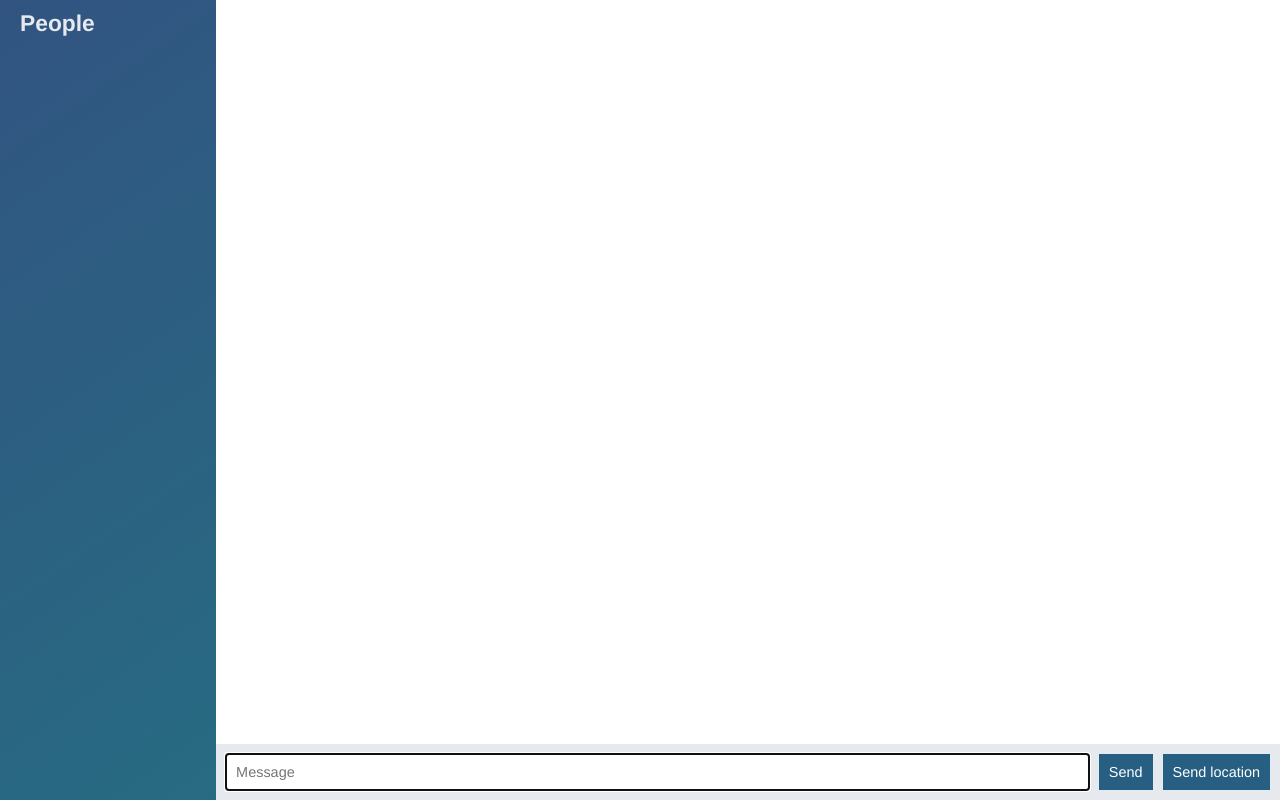
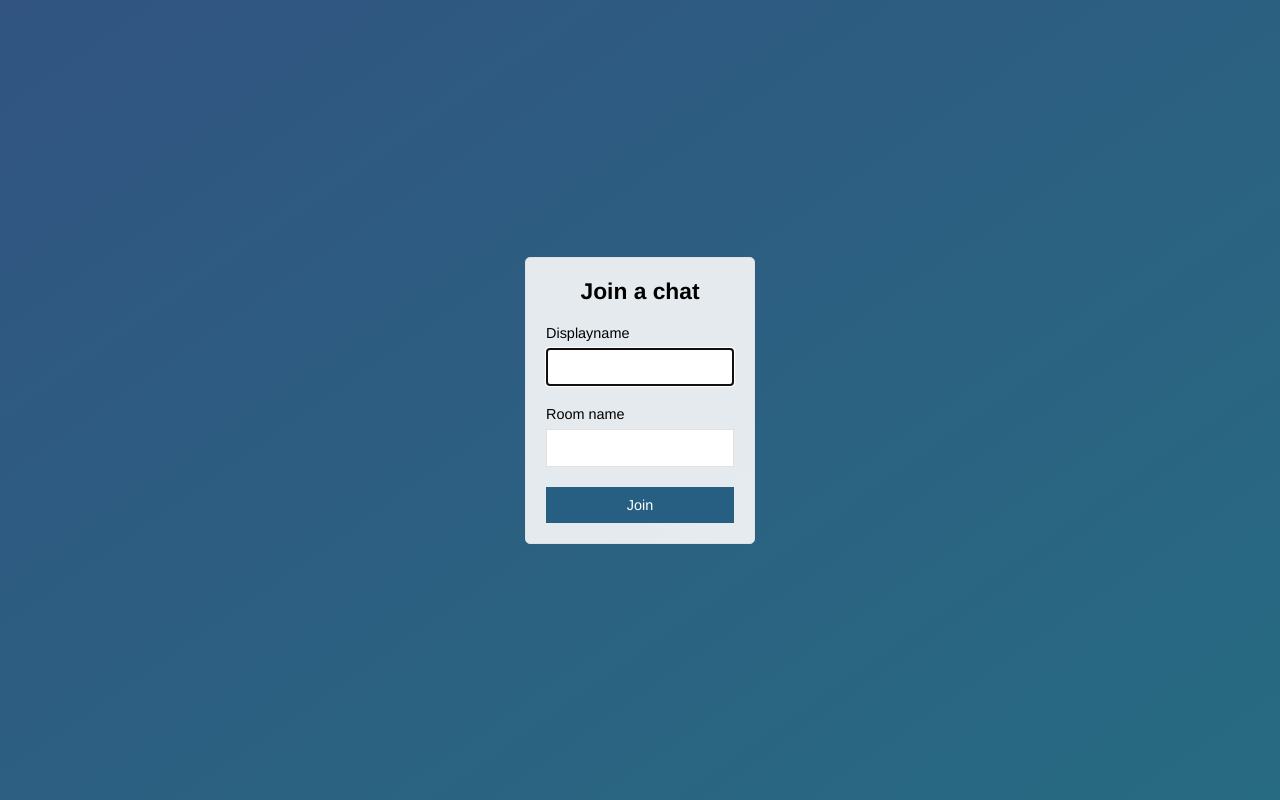
Before and after one commit to hoanghiep106/node-chat-app, a website: page public/index.html in a window 1280 px wide. Drawn offline with nearby package versions, Linux system fonts and the light colour scheme; no server answers.

Commit message:
Add join page that submits to chat.html

```diff
--- a/public/index.html
+++ b/public/index.html
@@ -2,59 +2,31 @@
 <html lang="en">
 
 <head>
-    <title></title>
+    <title>Join | Chat app</title>
     <meta charset="UTF-8">
     <meta name="viewport" content="width=device-width, initial-scale=1">
     <link rel="stylesheet" href="/styles/styles.css">
 </head>
 
-<body class="chat">
-
-    <div class="chat__sidebar">
-        <h3>People</h3>
-        <div id="users"></div>
+<body class="centered-form">
+    <div class="centered-form__form">
+        <form action="/chat.html">
+            <div class="form-field">
+                <h3>Join a chat</h3>
+            </div>
+            <div class="form-field">
+                <label>Displayname</label>
+                <input type="text" name="name" autofocus />
+            </div>
+            <div class="form-field">
+                <label>Room name</label>
+                <input type="text" name="room" />
+            </div>
+            <div class="form-field">
+                <button>Join</button>
+            </div>
+        </form>
     </div>
-
-    <div class="chat__main">
-        <ol id="messages" class="chat__messages"></ol>
-        <div class="chat__footer">
-            <form id="message-form">
-                <input type="text" name="message" placeholder="Message" autofocus autocomplete="off" />
-                <button>Send</button>
-            </form>
-            <button id="send-location">Send location</button>
-        </div>
-    </div>
-
-    <script id="message-template" type="text/template">
-        <li class="message">
-            <div class="message__title">
-                <h4>{{from}}</h4>
-                <span>{{createdAt}}</span>
-            </div>
-            <div class="message__body">
-                <p>{{text}}</p>
-            </div>
-        </li>
-    </script>
-
-    <script id="location-message-template" type="text/template">
-        <li class="message">
-            <div class="message__title">
-                <h4>{{from}}</h4>
-                <span>{{createdAt}}</span>
-            </div>
-            <div class="message__body">
-                <a href="{{url}}" target="_blank">My current location</a>
-            </div>
-        </li>
-    </script>
-
-    <script src="/socket.io/socket.io.js"></script>
-    <script src="/scripts/libs/jquery-3.2.1.min.js"></script>
-    <script src="/scripts/libs/moment.js"></script>
-    <script src="/scripts/libs/mustache.js"></script>
-    <script src="/scripts/index.js"></script>
 </body>
 
 </html>
```
Also changed, not shown: public/chat.html (added, +60 -0 lines), public/scripts/chat.js (renamed from public/scripts/index.js).
